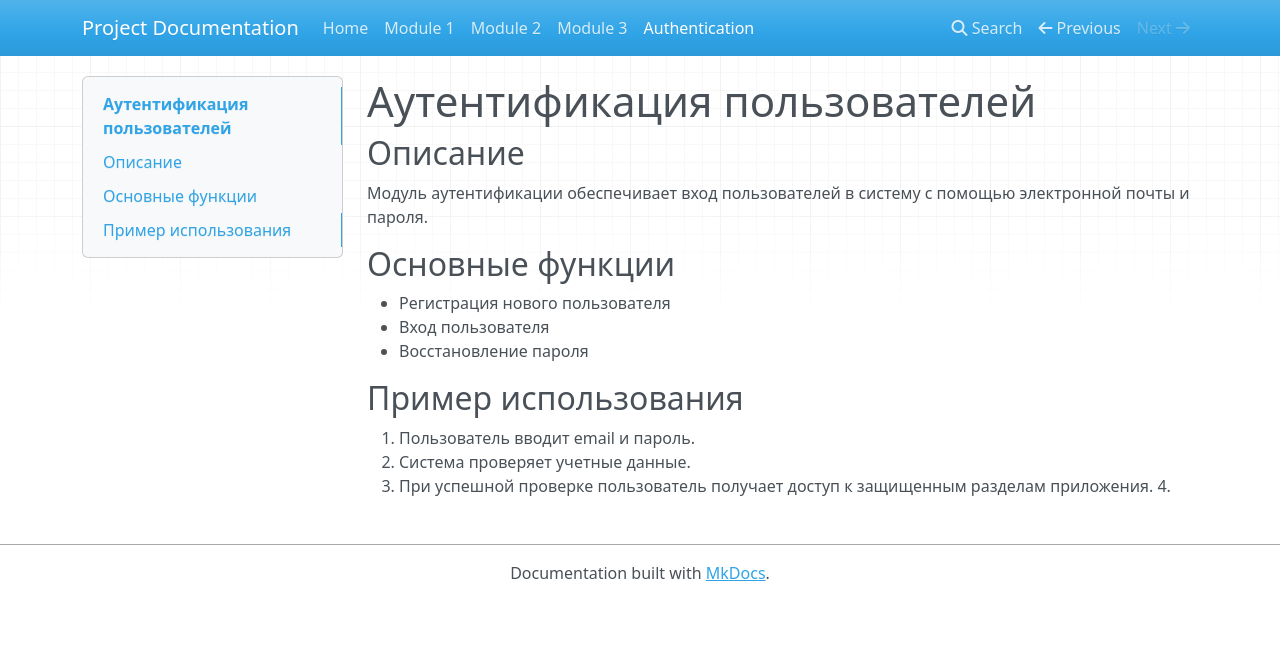
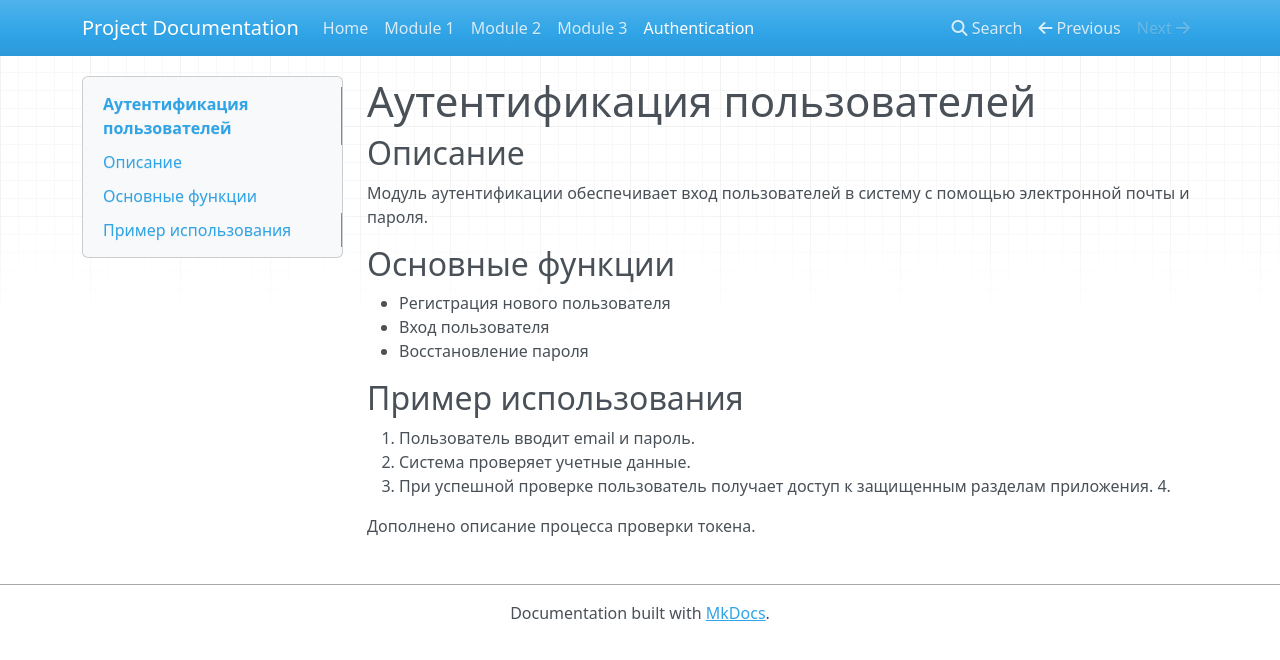
Before and after one commit to basic-maker/stepik_project, an MkDocs documentation site: the page built from docs/feature-authentication.md, in a window 1280 px wide. Shown: the top 660 px of the page. Built offline with MkDocs 1.6.1, drawn with Linux system fonts in a browser that asks for light colours; nearby versions of some CDN libraries.

Commit message:
docs: update authentication documentation

```diff
--- a/docs/feature-authentication.md
+++ b/docs/feature-authentication.md
@@ -16,3 +16,5 @@
 2. Система проверяет учетные данные.
 3. При успешной проверке пользователь получает доступ к защищенным разделам приложения.
 4.
+
+Дополнено описание процесса проверки токена.
```
